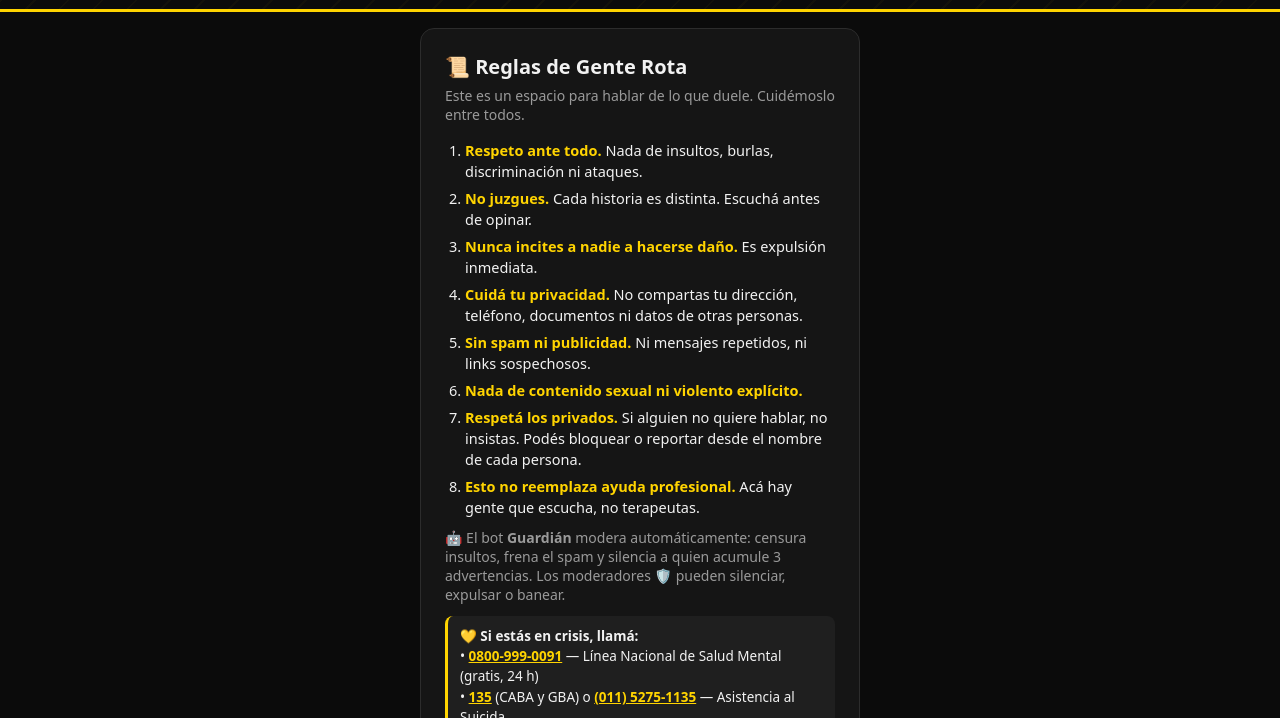
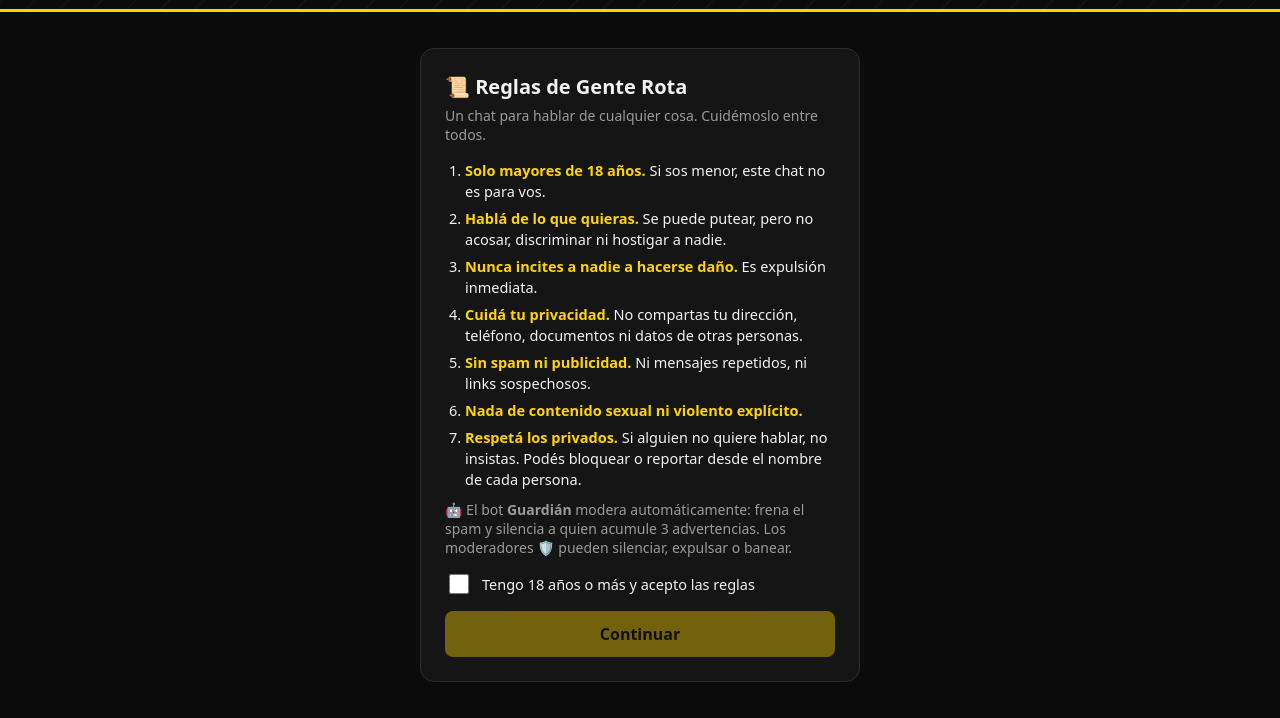
Before and after one commit to arjach/chat-de-la-tia, a website: page Public/index.html in a window 1280 px wide. Shown: the part 82-800 px from the top of the page. Drawn offline with nearby package versions, Linux system fonts and the light colour scheme; no server answers.

Commit message:
Add files via upload

```diff
--- a/Public/index.html
+++ b/Public/index.html
@@ -274,36 +274,28 @@ $("soundBtn").onclick = () => { sound = !sound; store.set("gr-sound", sound ? "o
 function rulesHTML(card, mode) {
   card.innerHTML = `
     <h2>📜 Reglas de Gente Rota</h2>
-    <p class="sub">Este es un espacio para hablar de lo que duele. Cuidémoslo entre todos.</p>
+    <p class="sub">Un chat para hablar de cualquier cosa. Cuidémoslo entre todos.</p>
     <ol>
-      <li><b>Respeto ante todo.</b> Nada de insultos, burlas, discriminación ni ataques.</li>
-      <li><b>No juzgues.</b> Cada historia es distinta. Escuchá antes de opinar.</li>
+      <li><b>Solo mayores de 18 años.</b> Si sos menor, este chat no es para vos.</li>
+      <li><b>Hablá de lo que quieras.</b> Se puede putear, pero no acosar, discriminar ni hostigar a nadie.</li>
       <li><b>Nunca incites a nadie a hacerse daño.</b> Es expulsión inmediata.</li>
       <li><b>Cuidá tu privacidad.</b> No compartas tu dirección, teléfono, documentos ni datos de otras personas.</li>
       <li><b>Sin spam ni publicidad.</b> Ni mensajes repetidos, ni links sospechosos.</li>
       <li><b>Nada de contenido sexual ni violento explícito.</b></li>
       <li><b>Respetá los privados.</b> Si alguien no quiere hablar, no insistas. Podés bloquear o reportar desde el nombre de cada persona.</li>
-      <li><b>Esto no reemplaza ayuda profesional.</b> Acá hay gente que escucha, no terapeutas.</li>
     </ol>
-    <p class="sub" style="margin:0">🤖 El bot <b>Guardián</b> modera automáticamente: censura insultos, frena el spam y silencia a quien acumule 3 advertencias. Los moderadores 🛡️ pueden silenciar, expulsar o banear.</p>
-    <div class="helpbox">
-      💛 <b>Si estás en crisis, llamá:</b><br>
-      • <a href="tel:08009990091">0800-999-0091</a> — Línea Nacional de Salud Mental (gratis, 24 h)<br>
-      • <a href="tel:135">135</a> (CABA y GBA) o <a href="tel:01152751135">(011) 5275-1135</a> — Asistencia al Suicida<br>
-      • <a href="tel:08002225462">0800-222-5462</a> — Salud Mental Prov. de Buenos Aires (24 h)<br>
-      • <a href="tel:911">911</a> en una emergencia
-    </div>
+    <p class="sub" style="margin:0">🤖 El bot <b>Guardián</b> modera automáticamente: frena el spam y silencia a quien acumule 3 advertencias. Los moderadores 🛡️ pueden silenciar, expulsar o banear.</p>
     ${mode === "accept"
-      ? `<label class="check"><input type="checkbox" id="acceptChk"> Leí y acepto las reglas</label>
+      ? `<label class="check"><input type="checkbox" id="acceptChk"> Tengo 18 años o más y acepto las reglas</label>
          <button class="primary" id="acceptBtn" style="width:100%" disabled>Continuar</button>`
       : `<button class="primary" id="closeRules" style="width:100%">Cerrar</button>`}`;
   if (mode === "accept") {
     card.querySelector("#acceptChk").onchange = (e) => card.querySelector("#acceptBtn").disabled = !e.target.checked;
-    card.querySelector("#acceptBtn").onclick = () => { store.set("gr-rules", "v1"); showLogin(); };
+    card.querySelector("#acceptBtn").onclick = () => { store.set("gr-rules", "v2"); showLogin(); };
   } else card.querySelector("#closeRules").onclick = () => $("modal").hidden = true;
 }
 function showLogin() { $("rulesScreen").hidden = true; $("login").hidden = false; $("nick").focus(); }
-if (store.get("gr-rules", "") === "v1") showLogin();
+if (store.get("gr-rules", "") === "v2") showLogin();
 else { rulesHTML($("rulesCard"), "accept"); $("rulesScreen").hidden = false; }
 $("rulesBtn").onclick = () => {
   if (!$("rulesScreen").hidden) return;
```
